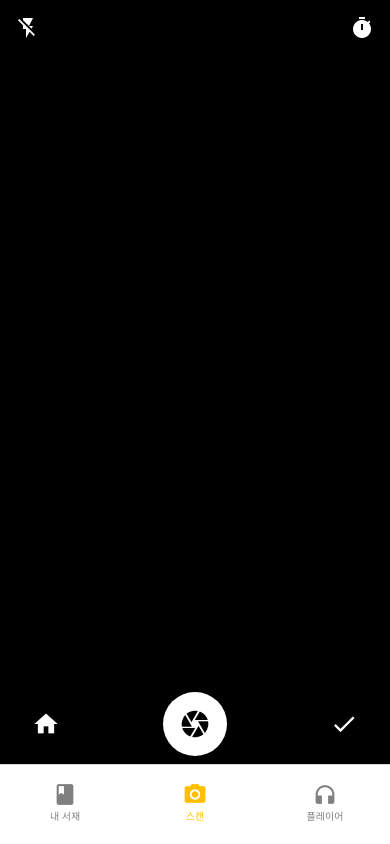
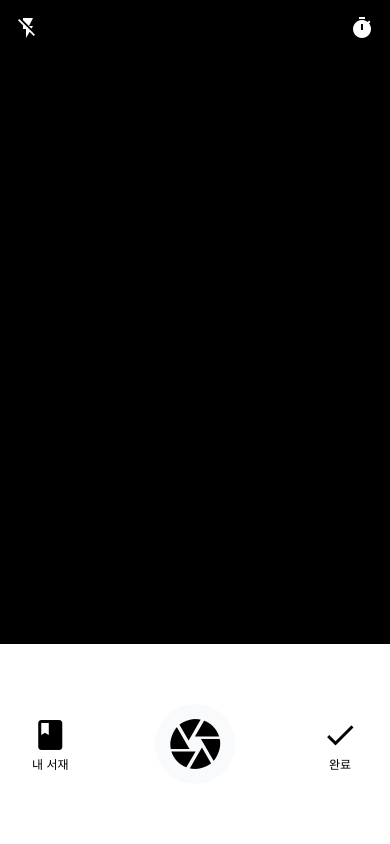
Before and after one commit to Nong-Mo/Frontend, a React Native app: screen /Scan in a window 390 px wide. Built offline with nearby package versions, Linux system fonts and the light colour scheme.

Commit message:
[Fix] 네비게이터, ScanBottomBar 수정

```diff
--- a/src/components/navigations/bottom-bar/ScanBottomBar.jsx
+++ b/src/components/navigations/bottom-bar/ScanBottomBar.jsx
@@ -1,5 +1,5 @@
 import React from 'react';
-import { View, TouchableOpacity } from 'react-native';
+import { View, TouchableOpacity, Text } from 'react-native';
 import { useNavigation } from '@react-navigation/native';
 import Icon from 'react-native-vector-icons/MaterialIcons';
 
@@ -7,17 +7,26 @@ const ScanBottomBar = () => {
   const navigation = useNavigation();
 
   return (
-    <View className="h-20 flex-row justify-between items-center px-8 bg-black/60">
-      <TouchableOpacity onPress={() => navigation.navigate('Main')}>
-        <Icon name="home" size={28} color="white" />
+    <View style={{ height: 200 }} className="flex-row justify-between items-center px-8 bg-white">
+      <TouchableOpacity
+        onPress={() => navigation.navigate('Main')}
+        style={{ alignItems: 'center' }}
+      >
+        <Icon name="book" size={36} color="black" />
+        <Text style={{ fontSize: 12, color: 'black', marginTop: 2 }}>
+          내 서재
+        </Text>
       </TouchableOpacity>
-      <TouchableOpacity>
-        <View className="w-16 h-16 rounded-full bg-white items-center justify-center">
-          <Icon name="camera" size={32} color="black" />
+      <TouchableOpacity style={{ alignItems: 'center' }}>
+        <View className="w-20 h-20 rounded-full bg-gray-50 items-center justify-center">
+          <Icon name="camera" size={60} color="black" />
         </View>
       </TouchableOpacity>
-      <TouchableOpacity>
-        <Icon name="check" size={28} color="white" />
+      <TouchableOpacity style={{ alignItems: 'center' }}>
+        <Icon name="check" size={36} color="black" />
+        <Text style={{ fontSize: 12, color: 'black', marginTop: 2 }}>
+          완료
+        </Text>
       </TouchableOpacity>
     </View>
   );
--- a/src/components/navigators/StackNavigator.jsx
+++ b/src/components/navigators/StackNavigator.jsx
@@ -13,7 +13,7 @@ const StackNavigator = () => {
         headerShown: false,
       }}
     >
-      <Stack.Screen name="Library" component={TabNavigator} />
+      <Stack.Screen name="Main" component={TabNavigator} />
       <Stack.Screen name="Scan" component={ScanScreen} />
       <Stack.Screen name="Player" component={PlayerScreen} />
     </Stack.Navigator>
--- a/src/components/navigators/TabNavigator.jsx
+++ b/src/components/navigators/TabNavigator.jsx
@@ -13,23 +13,30 @@ const TabNavigator = () => {
       screenOptions={{
         headerShown: false,
         tabBarStyle: {
-          height: 80, // 탭 바의 높이 조정 (기존 60)
-          paddingTop: 10, // 위쪽 패딩 (아이콘과 레이블 간격)
-          paddingBottom: 10, // 아래쪽 패딩 (탭 바 하단 여백)
-          marginBottom: 0, // 탭 바 하단 여백
+          height: 80,
+          paddingTop: 10,
+          paddingBottom: 10,
+          marginBottom: 0,
+          backgroundColor: '#FFFFFF',
         },
-        tabBarActiveTintColor: '#FFBF00', // 선택된 탭 아이콘 및 레이블 색상
-        tabBarInactiveTintColor: '#808080', // 선택되지 않은 탭 아이콘 및 레이블 색상
+        tabBarActiveTintColor: '#FFBF00',
+        tabBarInactiveTintColor: '#808080',
       }}
     >
       <Tab.Screen
-        name="Library"
+        name="Main"
         component={MainScreen}
         options={{
           tabBarLabel: '내 서재',
           tabBarIcon: ({ color, size }) => (
             <Icon name="book" size={size} color={color} />
           ),
+          tabBarIconStyle: {
+            marginBottom: 0,
+          },
+          tabBarLabelStyle: {
+            marginBottom: 5
+          }
         }}
       />
       <Tab.Screen
@@ -40,6 +47,13 @@ const TabNavigator = () => {
           tabBarIcon: ({ color, size }) => (
             <Icon name="camera-alt" size={size} color={color} />
           ),
+          tabBarIconStyle: {
+            marginBottom: 0,
+          },
+          tabBarLabelStyle: {
+            marginBottom: 5
+          },
+          tabBarStyle: { display: 'none' } // 탭 바 숨기기
         }}
       />
       <Tab.Screen
@@ -50,6 +64,13 @@ const TabNavigator = () => {
           tabBarIcon: ({ color, size }) => (
             <Icon name="headphones" size={size} color={color} />
           ),
+          tabBarIconStyle: {
+            marginBottom: 0,
+          },
+          tabBarLabelStyle: {
+            marginBottom: 5
+          },
+          tabBarStyle: { display: 'none' } // 탭 바 숨기기
         }}
       />
     </Tab.Navigator>
```
